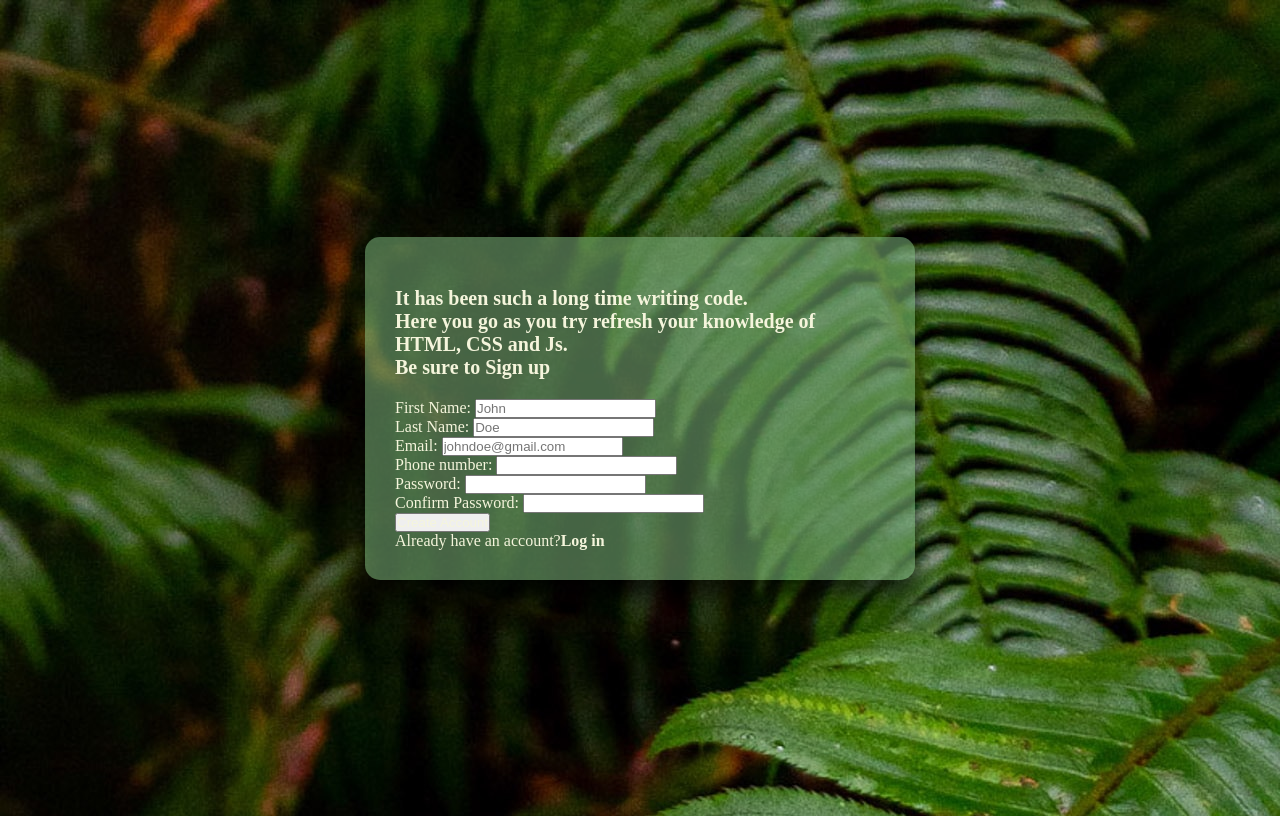
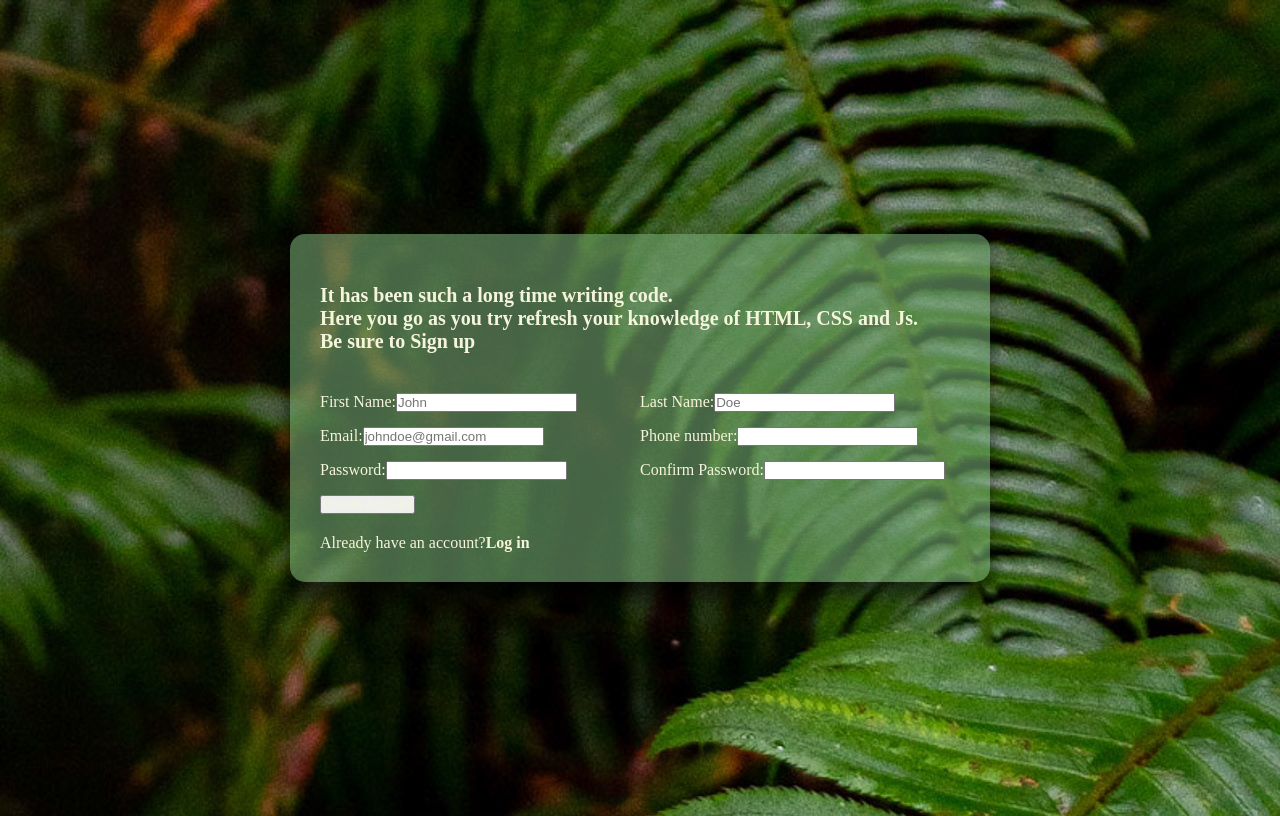
Before and after one commit to OlgaNadongo/signinform, a plain HTML site: page index.html in a window 1280 px wide. Drawn offline with Linux system fonts and the light colour scheme.

Commit message:
displaying form fields side by side

```diff
--- a/index.html
+++ b/index.html
@@ -10,9 +10,10 @@
 <body>
     <div class="container">
     <!-- <img src="./pics/halie-west-25xggax4bSA-unsplash.jpg" alt="leaf"> -->
-    <div class="main_container">
+    <!-- <div class="main_container"> -->
         <p>It has been such a long time writing code.<br>Here you go as you try refresh your knowledge of HTML, CSS and Js.<br>Be sure to <b>Sign up</b></p>
         <form>
+            <div class="content">
                 <div class="input">
                     <label>First Name:</label>
                     <input type="text" name="first_name" placeholder="John">
@@ -44,9 +45,11 @@
                 </div>
 
                 <button type="submit">Create Account</button>
+            </div>
+
         </form>
         Already have an account?<b>Log in</b>
-    </div>
+    <!-- </div> -->
 </div>
 </body>
 </html>
--- a/style.css
+++ b/style.css
@@ -12,7 +12,7 @@ body{
     background-image: url("./pics/halie-west-25xggax4bSA-unsplash.jpg");
 }
 .container{
-    max-width: 550px;
+    max-width: 700px;
     padding: 30px;
     margin: 0 30px;
     border-radius: 15px;
@@ -25,3 +25,16 @@ p{
     font-size: 20px;
     font-weight: bold;
 }
+.content{
+    display: flex;
+    flex-wrap: wrap;
+    justify-content: space-between;
+    padding: 20px 0;
+}
+
+.input{
+    display: flex;
+    flex-wrap: wrap;
+    width:50%;
+    padding-bottom: 15px;
+}
```
Lines whose indentation alone changed are shown as unchanged.
